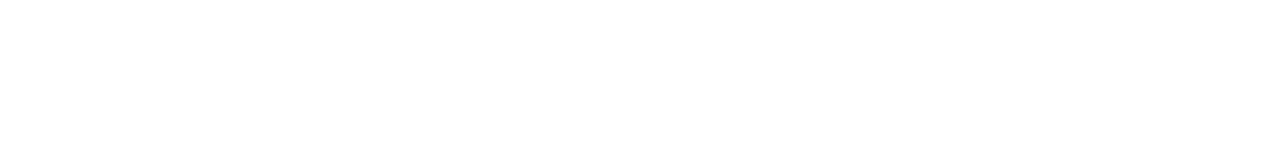
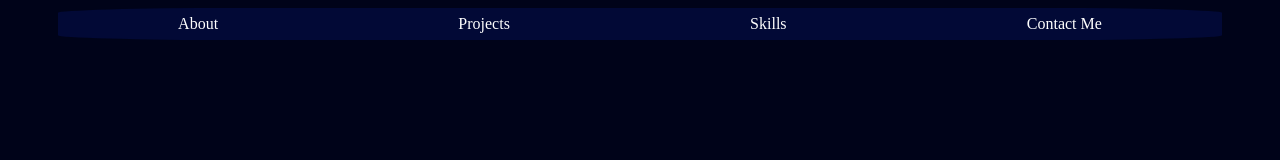
Before and after one commit to UJ474/personal-portfolio, a plain HTML site: page main/index.html in a window 1280 px wide. Drawn offline with Linux system fonts and the light colour scheme.

Commit message:
css edits

```diff
--- a/main/index.css
+++ b/main/index.css
@@ -0,0 +1,29 @@
+body{
+    background-color: rgba(0, 3, 25, 1);
+    ;
+}
+
+.Header {
+    height: auto;
+    padding: 0 50px;
+}
+
+.nav-bar {
+   /* height: auto; */
+
+    border-radius: 15%;
+    display: flex;
+
+    background-color: rgb(2, 9, 54);
+    height: 2rem;
+    text-align: center;
+    justify-content: space-around;
+    align-items: center;
+    /* justify-content: center;
+    text-align: center; */
+}
+
+.nav-bar-headings {
+    color: white;
+
+}
--- a/main/index.html
+++ b/main/index.html
@@ -4,8 +4,26 @@
     <meta charset="UTF-8">
     <meta name="viewport" content="width=device-width, initial-scale=1.0">
     <title>Document</title>
+    <link rel="stylesheet" href="index.css">
+    <link rel="stylesheet" href="index.js">
 </head>
 <body>
+    <div>
+        <div class="Header">
 
+            <div class="nav-bar">
+                <div class="nav-bar-headings">About</div>
+                <div class="nav-bar-headings">Projects</div>
+                <div class="nav-bar-headings">Skills</div>
+                <div class="nav-bar-headings">Contact Me</div>
+            </div>
+
+        </div>
+
+
+
+
+
+    </div>
 </body>
 </html>
```
